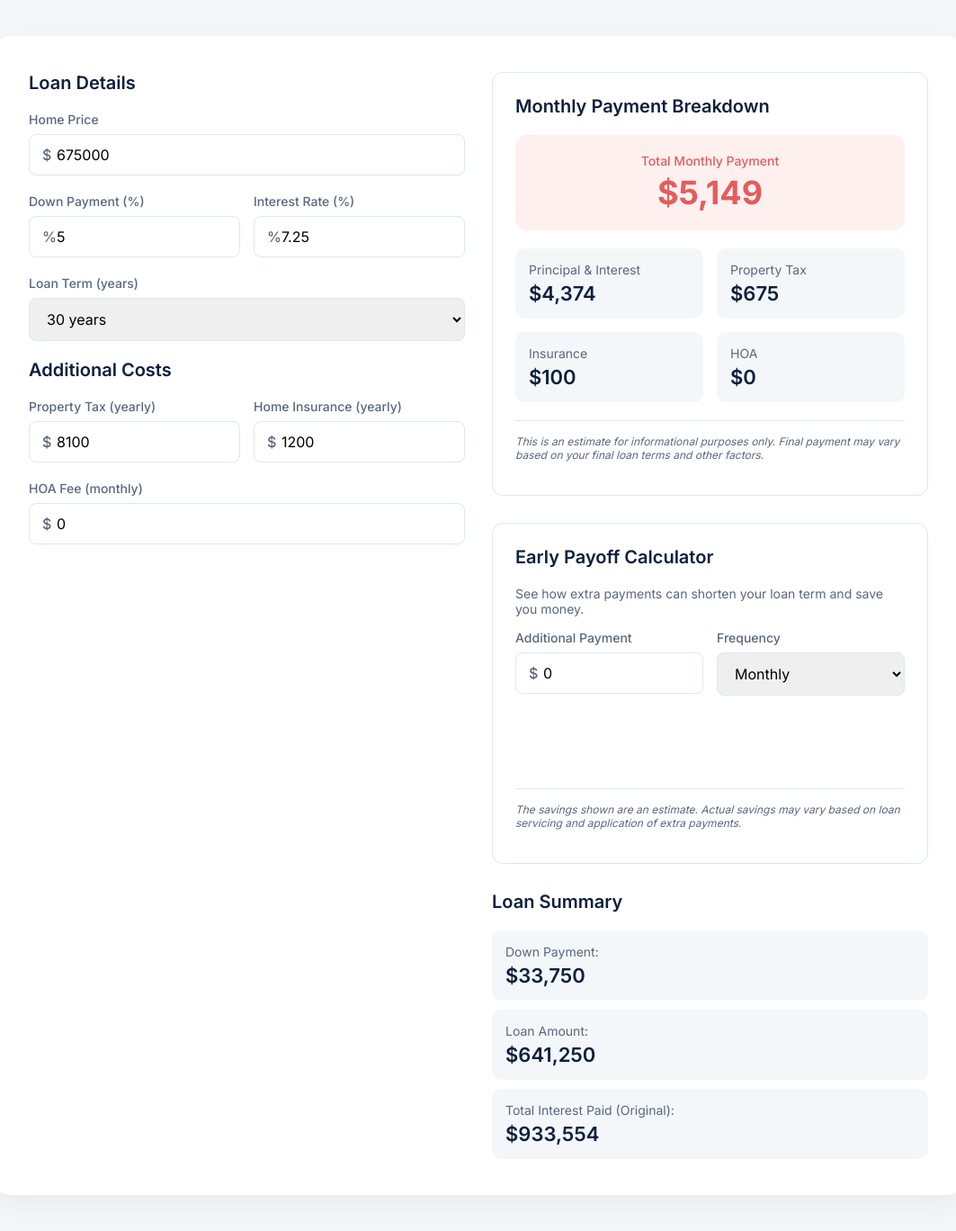
After one commit to barroso2223/DannyBRealtor, a PHP site: page /test.html in a window 1280 px wide. The commit adds this page. Shown: the whole page at 90% size, without its empty margins (108-1171 px from the left). Run offline with PHP 8.4, Linux system fonts and the light colour scheme.

Commit message:
updated mtg calc

```diff
--- /dev/null
+++ b/test.html
@@ -0,0 +1,339 @@
+<!DOCTYPE html>
+<html lang="en">
+<head>
+    <meta charset="UTF-8">
+    <meta name="viewport" content="width=device-width, initial-scale=1.0">
+    <title>Responsive Mortgage Calculator</title>
+    <style>
+        /* --- Global Styles & Fonts --- */
+        @import url('https://fonts.googleapis.com/css2?family=Inter:wght@400;500;600;700&display=swap');
+
+        :root {
+            --primary-color: #0d203c;
+            --secondary-color: #f76c6c;
+            --background-color: #f4f7fa;
+            --card-background: #ffffff;
+            --border-color: #e0e6f1;
+            --text-color: #5a677d;
+            --heading-color: #0d203c;
+            --input-bg: #ffffff;
+            --total-bg: #fff0f0;
+            --total-text: #e55c5c;
+        }
+
+        body {
+            font-family: 'Inter', sans-serif;
+            background-color: var(--background-color);
+            color: var(--text-color);
+            display: flex;
+            justify-content: center;
+            align-items: flex-start;
+            padding: 40px 20px;
+            min-height: 100vh;
+            margin: 0;
+            box-sizing: border-box;
+        }
+
+        /* --- Main Container (Desktop) --- */
+        .calculator-container {
+            display: grid;
+            grid-template-columns: 1fr 1fr;
+            gap: 30px;
+            max-width: 1000px;
+            width: 100%;
+            background-color: var(--card-background);
+            padding: 40px;
+            border-radius: 20px;
+            box-shadow: 0 10px 30px rgba(0, 0, 0, 0.05);
+        }
+
+        /* --- General Element Styling --- */
+        h2 { font-size: 20px; color: var(--heading-color); margin-top: 0; margin-bottom: 20px; font-weight: 600; }
+        .form-group { margin-bottom: 20px; }
+        .form-group label { display: block; font-size: 14px; font-weight: 500; margin-bottom: 8px; }
+        .input-wrapper { position: relative; }
+        .input-wrapper .symbol { position: absolute; top: 50%; transform: translateY(-50%); left: 15px; color: var(--text-color); font-weight: 500; }
+        input[type="number"], select { width: 100%; padding: 12px 15px; border: 1px solid var(--border-color); border-radius: 8px; font-size: 16px; font-family: 'Inter', sans-serif; box-sizing: border-box; transition: border-color 0.2s, box-shadow 0.2s; }
+        input[type="number"] { padding-left: 30px; }
+        input[type="number"]:focus, select:focus { outline: none; border-color: var(--primary-color); box-shadow: 0 0 0 3px rgba(13, 32, 60, 0.1); }
+        .split-group { display: grid; grid-template-columns: 1fr 1fr; gap: 15px; }
+        .left-column, .right-column { display: flex; flex-direction: column; gap: 30px; }
+        .section-card { padding: 25px; background-color: #fff; border: 1px solid var(--border-color); border-radius: 12px; }
+        .breakdown-grid { display: grid; grid-template-columns: 1fr 1fr; gap: 15px; }
+        .breakdown-item, .summary-item { padding: 15px; background-color: var(--background-color); border-radius: 10px; }
+        .breakdown-item p, .summary-item p { margin: 0; font-size: 14px; color: var(--text-color); }
+        .breakdown-item h3, .summary-item h3 { margin: 5px 0 0 0; font-size: 22px; color: var(--heading-color); font-weight: 600; }
+        .total-payment { padding: 20px; text-align: center; background-color: var(--total-bg); border-radius: 12px; margin-bottom: 20px; }
+        .total-payment p { margin: 0; font-size: 14px; color: var(--total-text); font-weight: 500; }
+        .total-payment h3 { margin: 5px 0 0 0; font-size: 36px; color: var(--total-text); font-weight: 700; }
+        .summary-list { display: flex; flex-direction: column; gap: 10px; }
+
+        /* --- Early Payoff Section --- */
+        .payoff-result {
+            margin-top: 15px;
+            text-align: center;
+            font-size: 16px;
+            font-weight: 500;
+            color: var(--primary-color);
+            min-height: 48px;
+        }
+        .payoff-result p { margin: 5px 0; }
+        .payoff-result span { font-weight: 700; color: var(--secondary-color); }
+
+        /* --- Disclaimer Styling --- */
+        .disclaimer {
+            font-size: 12px;
+            color: var(--text-color);
+            font-style: italic;
+            margin-top: 20px;
+            padding-top: 15px;
+            border-top: 1px solid var(--border-color);
+        }
+
+        @media (max-width: 1100px) {
+            body { padding: 20px 10px; }
+            .calculator-container { grid-template-columns: 1fr; padding: 25px; gap: 30px; }
+            .total-payment h3 { font-size: 32px; }
+            .breakdown-item h3, .summary-item h3 { font-size: 20px; }
+        }
+
+        @media (max-width: 700px) {
+            .split-group { grid-template-columns: 1fr; gap: 20px; }
+            .split-group .form-group { margin-bottom: 0; }
+            .breakdown-grid { grid-template-columns: 1fr; }
+            .calculator-container { padding: 20px; }
+        }
+
+    </style>
+</head>
+<body>
+
+    <main class="calculator-container">
+        <div class="left-column">
+            <form id="mortgage-form">
+                <h2>Loan Details</h2>
+                <div class="form-group">
+                    <label for="home-price">Home Price</label>
+                    <div class="input-wrapper"><span class="symbol">$</span><input type="number" id="home-price" value="675000"></div>
+                </div>
+                <div class="split-group">
+                    <div class="form-group">
+                        <label for="down-payment">Down Payment (%)</label>
+                        <div class="input-wrapper"><span class="symbol">%</span><input type="number" id="down-payment" value="5" style="padding-left: 30px;"></div>
+                    </div>
+                    <div class="form-group">
+                        <label for="interest-rate">Interest Rate (%)</label>
+                         <div class="input-wrapper"><span class="symbol">%</span><input type="number" id="interest-rate" value="7.25" step="0.01" style="padding-left: 30px;"></div>
+                    </div>
+                </div>
+                 <div class="form-group">
+                    <label for="loan-term">Loan Term (years)</label>
+                    <select id="loan-term">
+                        <option value="30">30 years</option>
+                        <option value="20">20 years</option>
+                        <option value="15">15 years</option>
+                        <option value="10">10 years</option>
+                    </select>
+                </div>
+
+                <h2>Additional Costs</h2>
+                <div class="split-group">
+                    <div class="form-group">
+                        <label for="property-tax">Property Tax (yearly)</label> <div class="input-wrapper"><span class="symbol">$</span><input type="number" id="property-tax" value="8100"></div> </div>
+                    <div class="form-group">
+                        <label for="home-insurance">Home Insurance (yearly)</label>
+                        <div class="input-wrapper"><span class="symbol">$</span><input type="number" id="home-insurance" value="1200"></div>
+                    </div>
+                </div>
+                <div class="form-group">
+                    <label for="hoa-fee">HOA Fee (monthly)</label>
+                    <div class="input-wrapper"><span class="symbol">$</span><input type="number" id="hoa-fee" value="0"></div>
+                </div>
+            </form>
+        </div>
+
+        <div class="right-column">
+            <div class="section-card">
+                 <h2>Monthly Payment Breakdown</h2>
+                <div class="total-payment">
+                    <p>Total Monthly Payment</p>
+                    <h3 id="total-monthly-payment">$5,380</h3>
+                </div>
+                <div class="breakdown-grid">
+                    <div class="breakdown-item"><p>Principal & Interest</p><h3 id="p-and-i">$4,605</h3></div>
+                    <div class="breakdown-item"><p>Property Tax</p><h3 id="monthly-tax">$675</h3></div>
+                    <div class="breakdown-item"><p>Insurance</p><h3 id="monthly-insurance">$100</h3></div>
+                    <div class="breakdown-item"><p>HOA</p><h3 id="monthly-hoa">$0</h3></div>
+                </div>
+                <p class="disclaimer">
+                    This is an estimate for informational purposes only. Final payment may vary based on your final loan terms and other factors.
+                </p>
+            </div>
+
+            <div class="section-card">
+                <h2>Early Payoff Calculator</h2>
+                <p style="margin-top:0; margin-bottom:15px; font-size: 14px;">See how extra payments can shorten your loan term and save you money.</p>
+                <div class="split-group">
+                     <div class="form-group">
+                        <label for="extra-payment">Additional Payment</label>
+                        <div class="input-wrapper"><span class="symbol">$</span><input type="number" id="extra-payment" value="0" min="0"></div>
+                    </div>
+                    <div class="form-group">
+                        <label for="payment-frequency">Frequency</label>
+                        <select id="payment-frequency">
+                            <option value="monthly">Monthly</option>
+                            <option value="bi-weekly">Bi-Weekly</option>
+                            <option value="yearly">Yearly</option>
+                        </select>
+                    </div>
+                </div>
+                <div id="payoff-output" class="payoff-result"></div>
+                <p class="disclaimer">
+                    The savings shown are an estimate. Actual savings may vary based on loan servicing and application of extra payments.
+                </p>
+            </div>
+
+            <div>
+                <h2>Loan Summary</h2>
+                <div class="summary-list">
+                    <div class="summary-item"><p>Down Payment:</p><h3 id="summary-down-payment">$0</h3></div>
+                    <div class="summary-item"><p>Loan Amount:</p><h3 id="summary-loan-amount">$675,000</h3></div>
+                    <div class="summary-item"><p>Total Interest Paid (Original):</p><h3 id="summary-total-interest">$982,688</h3></div>
+                    <div class="summary-item" id="summary-item-total-interest-with-extra" style="display:none;">
+                        <p>Total Interest Paid (with Extra Payments):</p>
+                        <h3 id="summary-total-interest-with-extra"></h3>
+                    </div>
+                </div>
+            </div>
+        </div>
+    </main>
+
+<script>
+document.addEventListener('DOMContentLoaded', () => {
+    // --- Element Selection ---
+    const inputs = document.querySelectorAll('input, select');
+    const totalMonthlyPaymentEl = document.getElementById('total-monthly-payment');
+    const pAndIEl = document.getElementById('p-and-i');
+    const monthlyTaxEl = document.getElementById('monthly-tax');
+    const monthlyInsuranceEl = document.getElementById('monthly-insurance');
+    const monthlyHoaEl = document.getElementById('monthly-hoa');
+    const summaryDownPaymentEl = document.getElementById('summary-down-payment');
+    const summaryLoanAmountEl = document.getElementById('summary-loan-amount');
+    const summaryTotalInterestEl = document.getElementById('summary-total-interest');
+    const payoffOutputEl = document.getElementById('payoff-output');
+    // NEW ELEMENTS FOR EXTRA PAYMENT INTEREST SUMMARY
+    const summaryTotalInterestWithExtraEl = document.getElementById('summary-total-interest-with-extra');
+    const summaryItemTotalInterestWithExtraEl = document.getElementById('summary-item-total-interest-with-extra');
+
+    // --- Helper Function ---
+    const formatCurrency = (value) => new Intl.NumberFormat('en-US', { style: 'currency', currency: 'USD', minimumFractionDigits: 0, maximumFractionDigits: 0 }).format(value);
+
+    // --- Main Calculation ---
+    function calculateMortgage() {
+        // Get input values
+        const homePrice = parseFloat(document.getElementById('home-price').value) || 0;
+        const downPaymentPercent = parseFloat(document.getElementById('down-payment').value) || 0;
+        const interestRate = parseFloat(document.getElementById('interest-rate').value) || 0;
+        const loanTermYears = parseInt(document.getElementById('loan-term').value) || 0;
+
+        const propertyTaxAnnual = parseFloat(document.getElementById('property-tax').value) || 0;
+        const homeInsuranceAnnual = parseFloat(document.getElementById('home-insurance').value) || 0;
+        const hoaFeeMonthly = parseFloat(document.getElementById('hoa-fee').value) || 0;
+
+        // Core mortgage calculations
+        const downPaymentAmount = homePrice * (downPaymentPercent / 100);
+        const loanAmount = homePrice - downPaymentAmount;
+        const monthlyInterestRate = (interestRate / 100) / 12;
+        const numberOfPayments = loanTermYears * 12;
+
+        let monthlyPAndI = 0;
+        if (loanAmount > 0 && monthlyInterestRate > 0) {
+            monthlyPAndI = loanAmount * (monthlyInterestRate * Math.pow(1 + monthlyInterestRate, numberOfPayments)) / (Math.pow(1 + monthlyInterestRate, numberOfPayments) - 1);
+        } else if (loanAmount > 0) {
+            monthlyPAndI = loanAmount / numberOfPayments;
+        }
+
+        const originalTotalInterest = (monthlyPAndI * numberOfPayments) - loanAmount;
+
+        const monthlyPropertyTax = propertyTaxAnnual / 12;
+        const monthlyInsurance = homeInsuranceAnnual / 12;
+        const totalMonthlyPayment = monthlyPAndI + monthlyPropertyTax + monthlyInsurance + hoaFeeMonthly;
+
+        // Update UI
+        totalMonthlyPaymentEl.textContent = formatCurrency(totalMonthlyPayment);
+        pAndIEl.textContent = formatCurrency(monthlyPAndI);
+        monthlyTaxEl.textContent = formatCurrency(monthlyPropertyTax);
+        monthlyInsuranceEl.textContent = formatCurrency(monthlyInsurance);
+        monthlyHoaEl.textContent = formatCurrency(hoaFeeMonthly);
+        summaryDownPaymentEl.textContent = formatCurrency(downPaymentAmount);
+        summaryLoanAmountEl.textContent = formatCurrency(loanAmount);
+        summaryTotalInterestEl.textContent = formatCurrency(originalTotalInterest > 0 ? originalTotalInterest : 0);
+
+        // Pass original total interest to payoff calculator
+        calculateEarlyPayoff(loanAmount, monthlyPAndI, monthlyInterestRate, numberOfPayments, originalTotalInterest);
+    }
+
+    // --- Early Payoff Calculation ---
+    function calculateEarlyPayoff(loanAmount, monthlyPAndI, monthlyInterestRate, originalNumberOfPayments, originalTotalInterest) {
+        const extraPayment = parseFloat(document.getElementById('extra-payment').value) || 0;
+        const frequency = document.getElementById('payment-frequency').value;
+
+        // Reset the extra interest summary display if no extra payment
+        if (extraPayment <= 0 || loanAmount <= 0) {
+            payoffOutputEl.innerHTML = '';
+            summaryItemTotalInterestWithExtraEl.style.display = 'none'; // Hide the summary item
+            summaryTotalInterestWithExtraEl.textContent = ''; // Clear its content
+            return;
+        }
+
+        let equivalentMonthlyExtra = 0;
+        if (frequency === 'monthly') equivalentMonthlyExtra = extraPayment;
+        else if (frequency === 'bi-weekly') equivalentMonthlyExtra = extraPayment * 26 / 12;
+        else if (frequency === 'yearly') equivalentMonthlyExtra = extraPayment / 12;
+
+        let remainingBalance = loanAmount;
+        let months = 0;
+        let newTotalInterestPaid = 0;
+        const totalMonthlyPaymentWithExtra = monthlyPAndI + equivalentMonthlyExtra;
+
+        while (remainingBalance > 0) {
+            const interestThisMonth = remainingBalance * monthlyInterestRate;
+            if (totalMonthlyPaymentWithExtra <= interestThisMonth) {
+                payoffOutputEl.innerHTML = `<p>Extra payment isn't enough to cover interest.</p>`;
+                summaryItemTotalInterestWithExtraEl.style.display = 'none'; // Hide if not enough payment
+                summaryTotalInterestWithExtraEl.textContent = '';
+                return;
+            }
+            newTotalInterestPaid += interestThisMonth;
+            remainingBalance -= (totalMonthlyPaymentWithExtra - interestThisMonth);
+            months++;
+            if (months > originalNumberOfPayments * 2) break; // Safety break
+        }
+
+        const yearsSaved = Math.floor((originalNumberOfPayments - months) / 12);
+        const monthsSaved = (originalNumberOfPayments - months) % 12;
+        const yearsPaid = Math.floor(months / 12);
+        const monthsPaid = months % 12;
+
+        const interestSaved = originalTotalInterest - newTotalInterestPaid;
+
+        payoffOutputEl.innerHTML = `
+            <p>Paid off in <strong>${yearsPaid} years, ${monthsPaid} months</strong> (saving ${yearsSaved} years, ${monthsSaved} months).</p>
+            <p>Total interest saved: <span>${formatCurrency(interestSaved > 0 ? interestSaved : 0)}</span></p>
+        `;
+
+        // NEW: Update the new summary item
+        summaryTotalInterestWithExtraEl.textContent = formatCurrency(newTotalInterestPaid > 0 ? newTotalInterestPaid : 0);
+        summaryItemTotalInterestWithExtraEl.style.display = 'block'; // Show the summary item
+    }
+
+    // --- Event Listeners ---
+    inputs.forEach(input => input.addEventListener('input', calculateMortgage));
+
+    // Initial calculation on page load
+    calculateMortgage();
+});
+</script>
+
+</body>
+</html>
```
Also changed, not shown: index.html (+27 -25 lines), main.js (+17 -6 lines), style.css (+8 -9 lines), testcode.html (added, +214 -0 lines).
